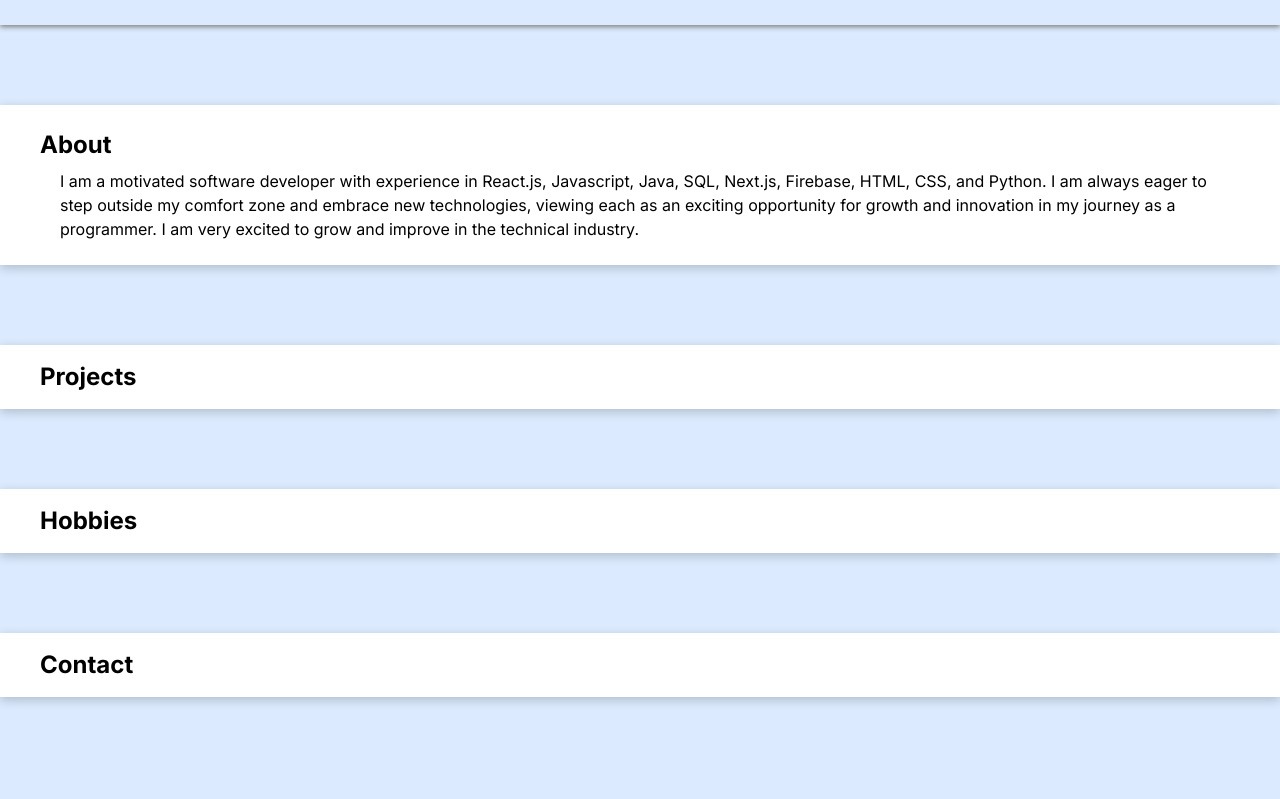
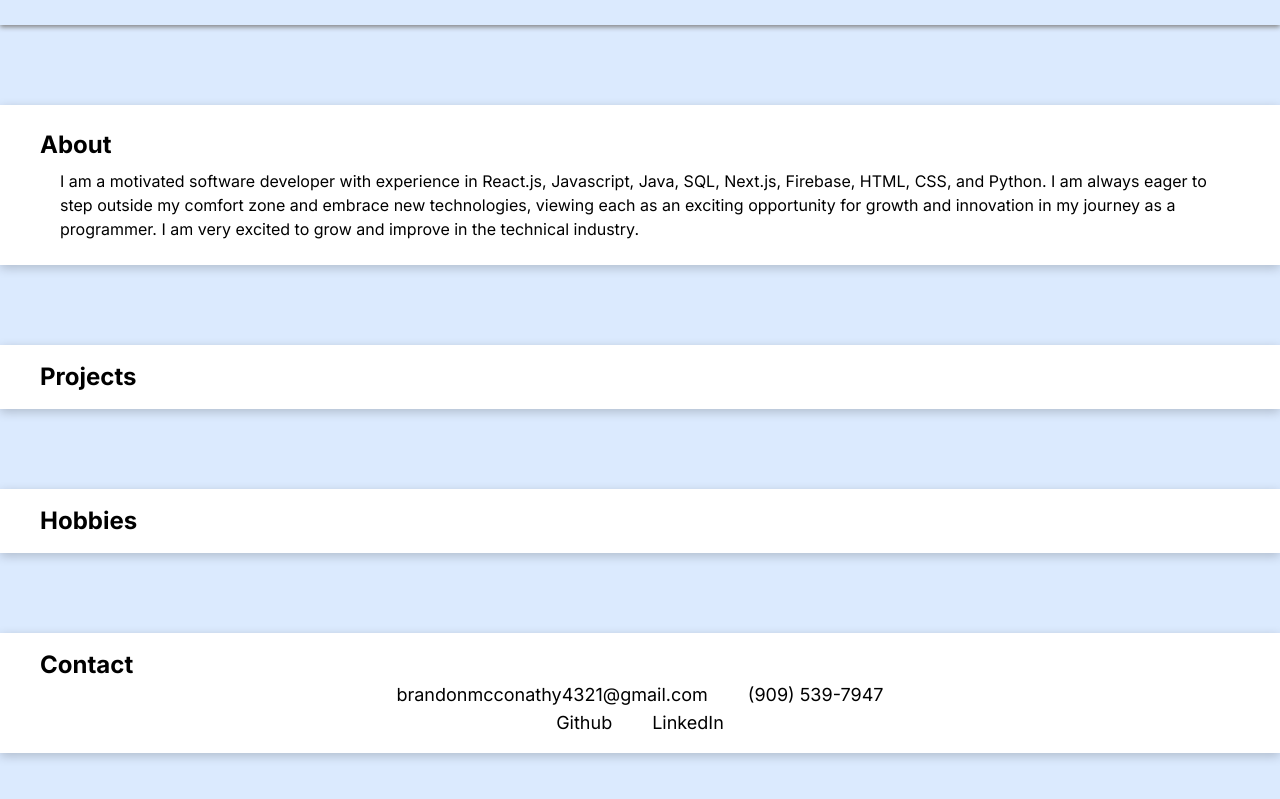
Before and after one commit to brandonmcconathy/portfolio, a Next.js app: page / in a window 1280 px wide. Shown: the part 531-1330 px from the top of the page. Built offline with nearby package versions, Linux system fonts and the light colour scheme.

Commit message:
Added content for contact section

```diff
--- a/src/app/page.tsx
+++ b/src/app/page.tsx
@@ -1,5 +1,6 @@
 import Image from "next/image"
 import Navbar from "./components/navbar"
+import Link from "next/link"
 
 export default function Home() {
   return (
@@ -40,6 +41,14 @@ export default function Home() {
         <div id='Contact' className="py-10"></div>
         <section className="bg-white px-10 py-4 box-pop">
           <h1 className="text-2xl font-bold">Contact</h1>
+          <div className="flex justify-center gap-10 text-lg">
+            <h2>brandonmcconathy4321@gmail.com</h2>
+            <h2>(909) 539-7947</h2>
+          </div>
+          <div className="flex justify-center gap-10 text-lg">
+            <Link href='https://github.com/brandonmcconathy' target="_blank" >Github</Link>
+            <Link href='https://www.linkedin.com/in/brandon-mcconathy-646b121a9/' target="_blank" >LinkedIn</Link>
+          </div>
         </section>
       </main>
     </>
```
